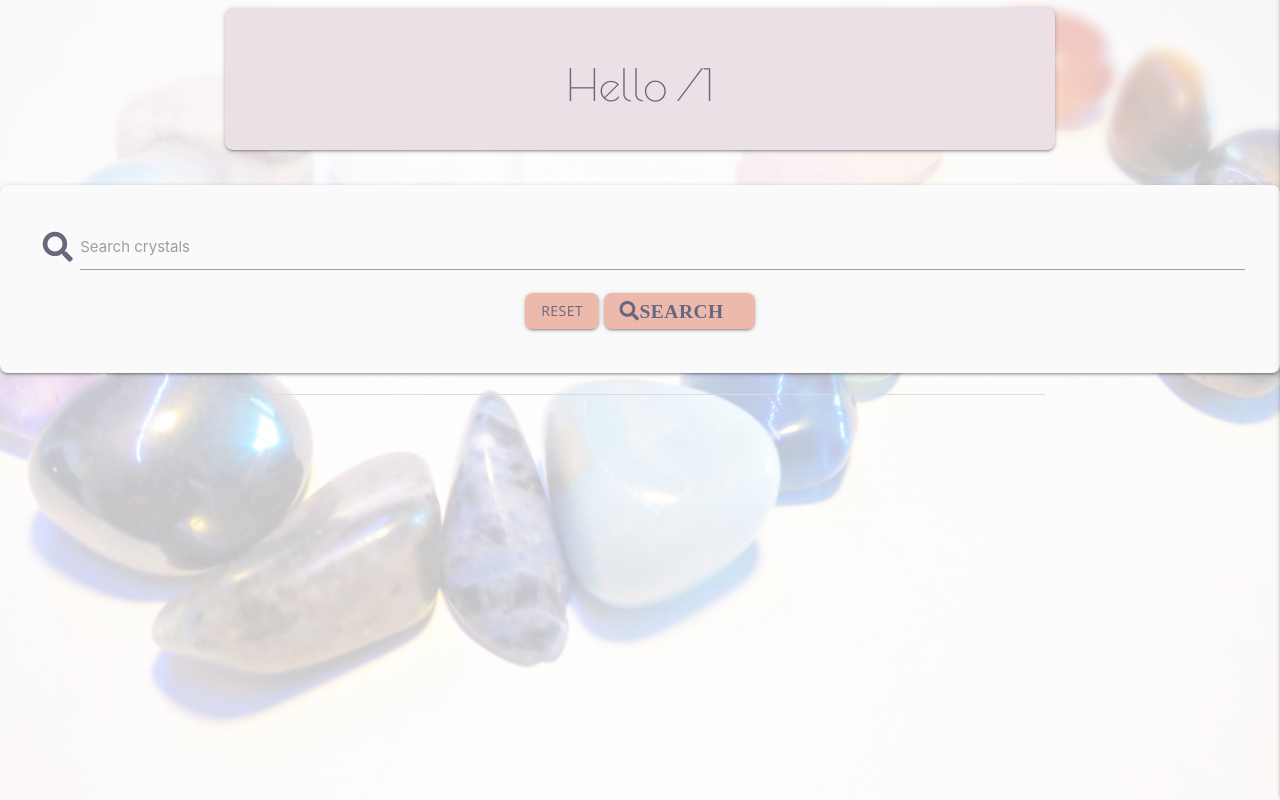
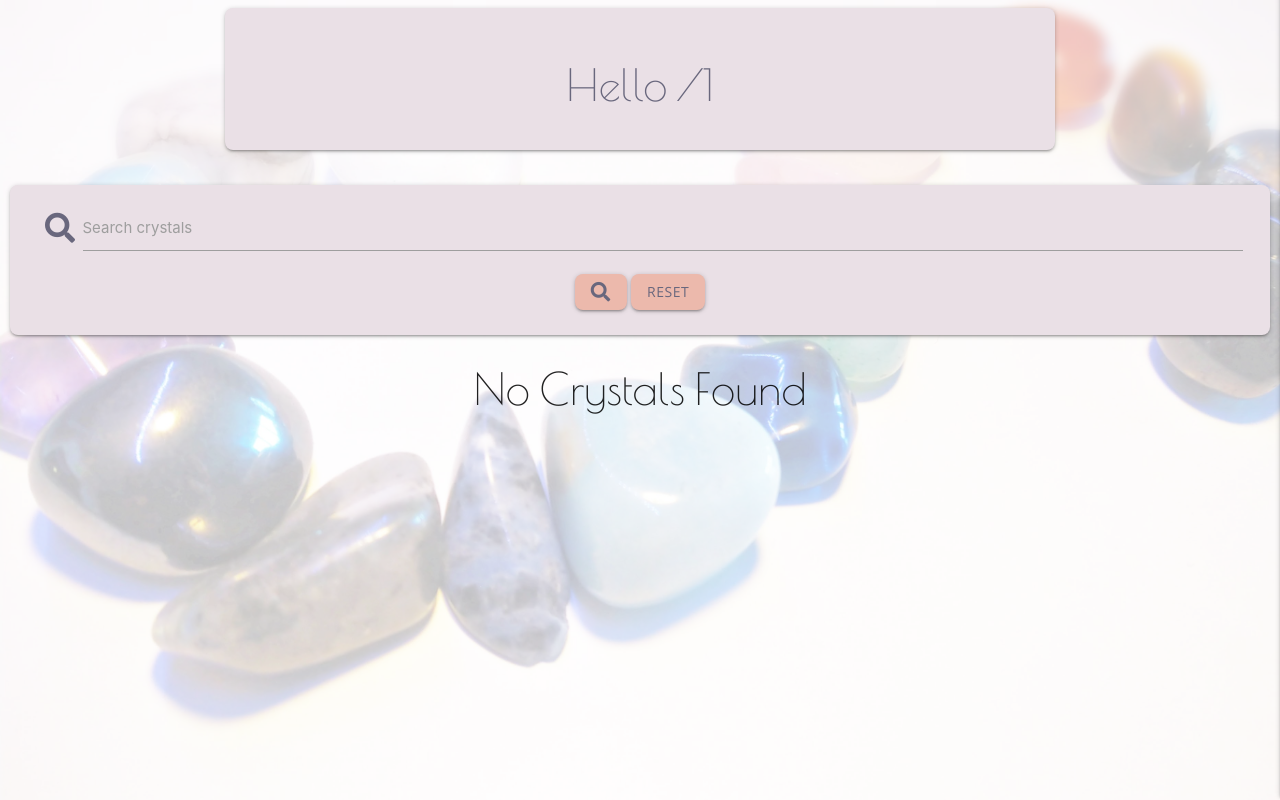
Before and after one commit to Code-Institute-Submissions/Mjau83-myCrystals_AugResub, a Flask app: page /1 in a window 1280 px wide. Shown: the part 64-864 px from the top of the page. Run offline with Flask 2, Linux system fonts and the light colour scheme; the visitor is signed in with stand-in values (Sample User, id 1); a database or web service that is not in the repository returns one stand-in record (values such as "Sample title"); some libraries are stand-ins or nearby versions.

Commit message:
Add styling to search bar in style.css

```diff
--- a/static/css/style.css
+++ b/static/css/style.css
@@ -55,6 +55,11 @@ h3 {
     color: #69677D;
     background-color: #EAE0E6;
     border-radius: 8px;
+}
+
+.search-bar {
+    padding: 5px;
+    margin: 0px 10px;
 }
 
 form i {
--- a/templates/components/forms/search_form.html
+++ b/templates/components/forms/search_form.html
@@ -1,15 +1,15 @@
-<form action="{{ url_for('search') }}" method="POST" class="col s12 md6">
-    <div class="row center-align">
-        <div class="input-field col s12 md6">
+<form action="{{ url_for('search') }}" method="POST">
+    <div class="row center-align col s12 md8">
+        <div class="input-field col s12 md8">
             <i class="fas fa-search prefix"></i>
             <input type="text" name="query" id="query" minlength="3" class="validate" required>
             <label for="query">Search crystals</label>
         </div>
         <div class="col s12 md6">
+            <button type="submit" class="btn">
+                <i class="fas fa-search"></i>
+            </button>
             <a href="{{ url_for('view_crystals') }}" class="btn">Reset</a>
-            <button type="submit" class="btn">
-                <i class="fas fa-search left">Search</i>
-            </button>
         </div>
     </div>
 </form>
--- a/templates/pages/crystals.html
+++ b/templates/pages/crystals.html
@@ -7,11 +7,12 @@
             <!-- username won't show properly -->
             {% include "components/profile.html" %}
             <!-- Search fieald -->
-            <div class="row card-panel grey lighten-5">
+            <div class="row card-panel search-bar">
                 {% include "components/forms/search_form.html" %}
             </div>
             <div class="row">
                 <div class="col s12 m8 offset-m2">
+                    {% if crystals|length > 0 %}
                     <ul class="collapsible expandable">
                         {% for crystal in crystals %}
                         <li>
@@ -50,6 +51,9 @@
                         </li>
                         {% endfor %}
                     </ul>
+                    {% else %}
+                    <h3 class="center-align">No Crystals Found</h3>
+                    {% endif %}
                 </div>
             </div>
         </div>
```
